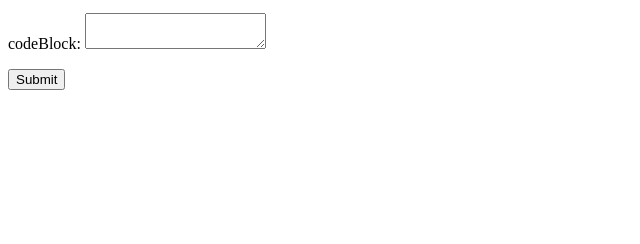
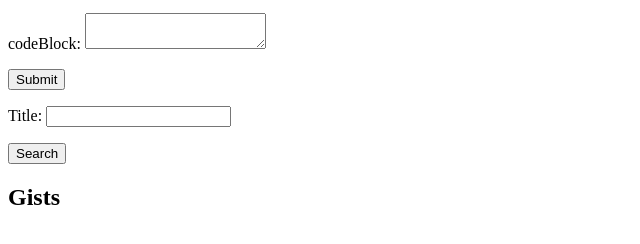
Before and after one commit to yaroslavdrapei/api-design-practice1, a plain HTML site: page frontend/index.html in a window 1280 px wide. Shown: the part 104-348 px from the top of the page, without its empty margins (0-640 px from the left). Drawn offline with Linux system fonts and the light colour scheme.

Commit message:
feat: something new

```diff
--- a/frontend/index.html
+++ b/frontend/index.html
@@ -28,6 +28,25 @@
       </form>
 
 
+      <form action="http://localhost:3000/gists" method="get">
+        <p>
+          <label for="title">Title:</label>
+          <input type="text" id="title" name="search" />
+        </p>
+        <button type="submit">Search</button>
+      </form>
+
+      <div class="gists">
+        <h2>Gists</h2>
+        <ul id="gistList">
+
+        </ul>
+
+      </div>
+
+
+
+
 
     <!-- Footer -->
     <script src="script.js"></script>
```
